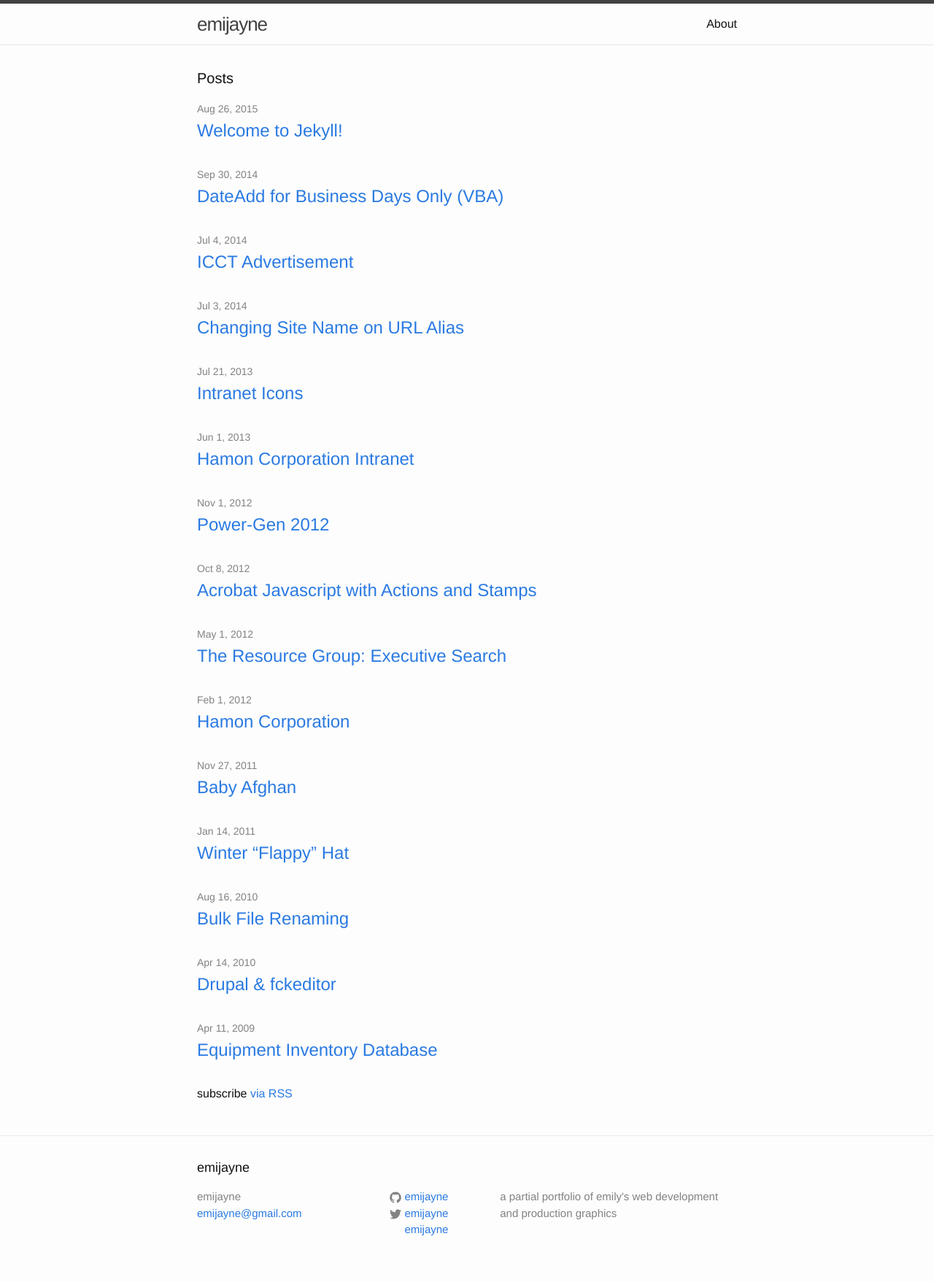
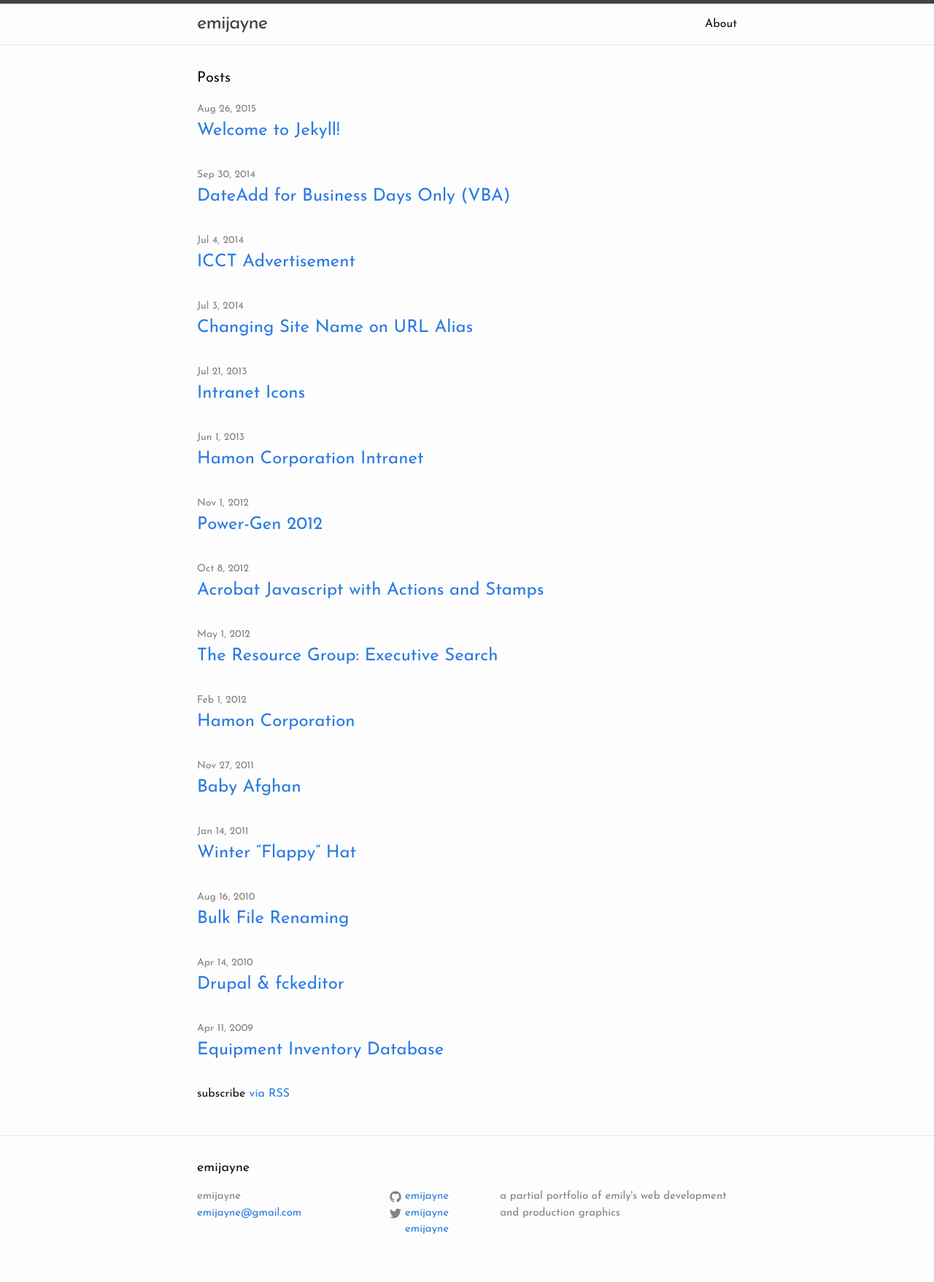
Before and after one commit to emijayne/emijayne.github.io, a Jekyll site: the page built from index.html, in a window 1280 px wide. Shown: the whole page at 73% size. Built offline with Jekyll 4.4.1, drawn with Linux system fonts in a browser that asks for light colours.

Commit message:
alter font and fix highlighter

```diff
--- a/_config.yml
+++ b/_config.yml
@@ -11,7 +11,7 @@ drupal_username: emijayne
 
 # Build settings
 markdown: kramdown
-highlighter: rouge
+highlighter: pygments
 permalink: pretty
 sass:
     sass_dir: _sass
--- a/css/main.scss
+++ b/css/main.scss
@@ -3,10 +3,10 @@
 ---
 @charset "utf-8";
 
-
+@import url(https://fonts.googleapis.com/css?family=Josefin+Sans);
 
 // Our variables
-$base-font-family: Helvetica, Arial, sans-serif;
+$base-font-family: 'Josefin Sans', sans-serif;
 $base-font-size:   16px;
 $small-font-size:  $base-font-size * 0.875;
 $base-line-height: 1.5;
```
